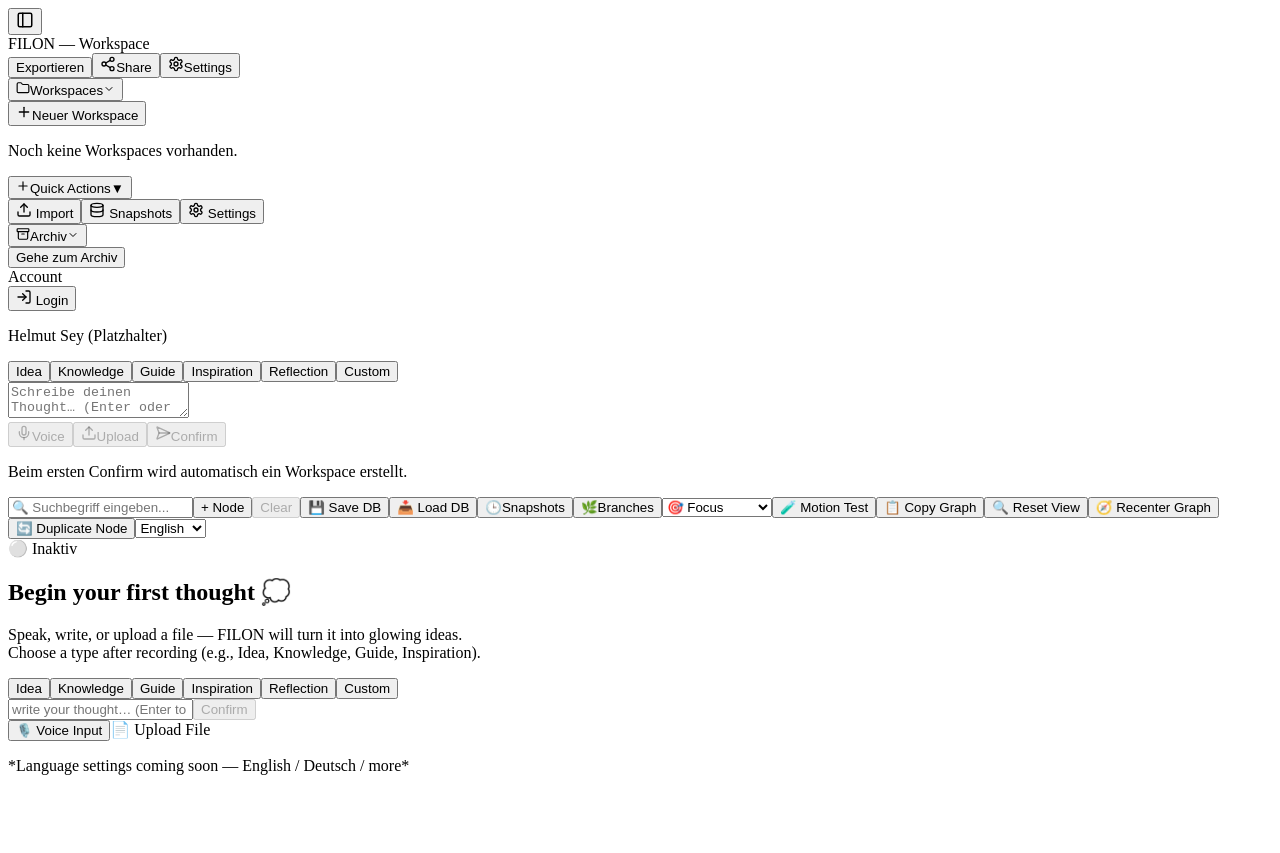
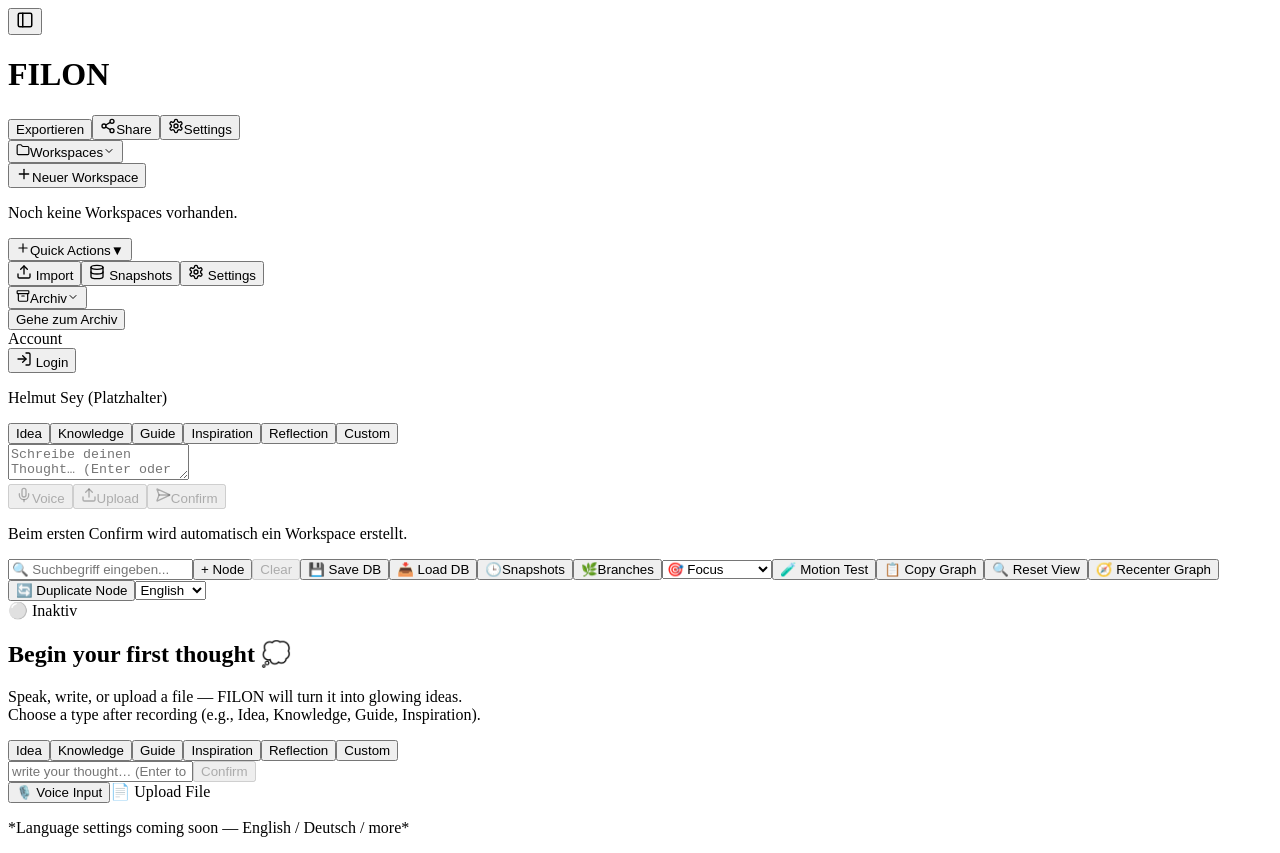
Before and after one commit to Slyog/filon-core, a Next.js app: page /f/1 in a window 1280 px wide. Before the commit the page ends 800 px from the top, so only its background shows below. Built offline with nearby package versions, Linux system fonts and the light colour scheme.

Commit message:
git commit -m "style(ui): unify FILON design system v1 (tokens, glow, motion, shell)"

```diff
--- a/src/app/globals.css
+++ b/src/app/globals.css
@@ -39,10 +39,50 @@
 /* Theme variables are imported from filon-theme.css above */
 
 /* --- Global Styles --- */
+html,
+body,
+#root {
+  background-color: #0a0f12;
+  color: #e5e7eb;
+}
+
 body {
   background: var(--background);
   color: var(--foreground);
   font-family: "Inter", system-ui, sans-serif;
+}
+
+::selection {
+  background: #2ff3ff40;
+  color: #fff;
+}
+
+a {
+  color: #2ff3ff;
+}
+
+button,
+input,
+select {
+  transition: all 0.2s ease-out;
+}
+
+.glow-border {
+  box-shadow: 0 0 8px rgba(47, 243, 255, 0.4);
+}
+
+.card {
+  background-color: #101418;
+  border-radius: 1rem;
+}
+
+.scrollbar::-webkit-scrollbar {
+  width: 6px;
+}
+
+.scrollbar::-webkit-scrollbar-thumb {
+  background: #2ff3ff30;
+  border-radius: 3px;
 }
 
 /* Global transitions - exclude ReactFlow elements */
--- a/src/components/shell/AppShell.tsx
+++ b/src/components/shell/AppShell.tsx
@@ -1,6 +1,7 @@
 "use client";
 
 import { PropsWithChildren } from "react";
+import { motion } from "framer-motion";
 import HeaderBar from "./HeaderBar";
 import SidebarNav from "./Sidebar";
 import { useHydrateUIShell } from "@/store/UIShellStore";
@@ -9,14 +10,19 @@
   useHydrateUIShell();
 
   return (
-    <div className="min-h-screen bg-[#0A0F12] text-zinc-200">
+    <motion.div
+      initial={{ opacity: 0 }}
+      animate={{ opacity: 1 }}
+      transition={{ duration: 0.3, ease: "easeOut" }}
+      className="min-h-screen flex flex-col bg-base text-neutral-200 transition-colors duration-200"
+    >
       <HeaderBar />
-      <div className="flex pt-12">
+      <main className="flex flex-1 overflow-hidden">
         <SidebarNav />
-        <main className="flex-1 min-h-[calc(100vh-48px)] px-6 pb-10">
+        <div className="flex-1 min-h-[calc(100vh-48px)] px-6 pb-10">
           {children}
-        </main>
-      </div>
-    </div>
+        </div>
+      </main>
+    </motion.div>
   );
 }
--- a/src/components/shell/HeaderBar.tsx
+++ b/src/components/shell/HeaderBar.tsx
@@ -29,7 +29,7 @@
   }, [title]);
 
   return (
-    <header className="fixed inset-x-0 top-0 z-50 flex h-12 items-center justify-between border-b border-zinc-900 bg-black/75 backdrop-blur px-4 py-2">
+    <header className="flex items-center justify-between px-4 py-2 border-b border-cyan-900/30 shadow-glow-md">
       <div className="flex flex-1 items-center gap-2">
         <button
           type="button"
@@ -39,18 +39,13 @@
         >
           <PanelLeft size={18} />
         </button>
-        <div className="font-semibold tracking-wide text-zinc-200">
-          FILON —{" "}
-          <span className="text-zinc-400" title={title}>
-            {title}
-          </span>
-        </div>
+        <h1 className="text-filament font-semibold tracking-wide">FILON</h1>
       </div>
       <div className="flex items-center gap-2">
         <button
           type="button"
           onClick={() => setExportOpen(true)}
-          className="px-3 py-1.5 rounded-md bg-cyan-700/40 hover:bg-cyan-500/50 text-cyan-100 text-sm font-medium transition-colors"
+          className="bg-cyan-700/40 hover:bg-cyan-500/40 text-cyan-100 rounded-lg px-3 py-1.5 text-sm font-medium transition-colors"
           aria-label="Exportieren"
         >
           Exportieren
@@ -60,7 +55,7 @@
           onClick={() =>
             window.alert("Link teilen (Platzhalter) – Funktion folgt.")
           }
-          className="flex items-center gap-2 rounded-lg bg-zinc-900 px-3 py-1 text-sm text-zinc-300 transition hover:bg-zinc-800"
+          className="bg-cyan-700/40 hover:bg-cyan-500/40 text-cyan-100 rounded-lg px-3 py-1.5 text-sm font-medium transition-colors flex items-center gap-2"
           title="Link teilen (Platzhalter)"
         >
           <Share2 size={16} />
@@ -71,7 +66,7 @@
           onClick={() =>
             window.alert("Einstellungen (Platzhalter) – demnächst verfügbar.")
           }
-          className="flex items-center gap-2 rounded-lg bg-zinc-900 px-3 py-1 text-sm text-zinc-300 transition hover:bg-zinc-800"
+          className="bg-cyan-700/40 hover:bg-cyan-500/40 text-cyan-100 rounded-lg px-3 py-1.5 text-sm font-medium transition-colors flex items-center gap-2"
           title="Einstellungen (Platzhalter)"
         >
           <Settings size={16} />
```
Also changed, not shown: src/components/Sidebar.tsx (+4 -4 lines), tailwind.config.ts (+32 -1 lines), 1 other file (tests, documents, lock files or other folders).
